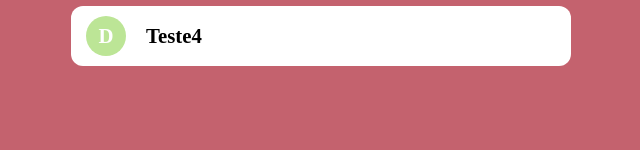
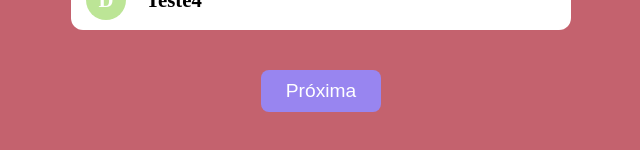
Before and after one commit to RafaelRF99/quiz, a Next.js app: page / in a window 1280 px wide. Shown: the part 528-678 px from the top of the page, without its empty margins (319-959 px from the left). Built offline with nearby package versions, Linux system fonts and the light colour scheme.

Commit message:
feat: botao + style

```diff
--- /dev/null
+++ b/src/components/Botao/Botao.module.css
@@ -0,0 +1,10 @@
+.botao {
+    background-color: #9885F0;
+    color: #FFF;
+    border-radius: 8px;
+    font-weight: 200;
+    font-size: 1.2rem;
+    border: none;
+    padding: 10px 25px;
+    margin-top: 30px;
+}
--- /dev/null
+++ b/src/components/Botao/index.tsx
@@ -0,0 +1,23 @@
+import styles from './Botao.module.css'
+
+import Link from 'next/link'
+
+interface BotaoProps {
+    href?: string
+    texto: string
+    onClick?: (e: any) => void
+}
+
+export default function Botao(props: BotaoProps) {
+
+    function renderBotao() {
+        return <button className={styles.botao}
+            onClick={props.onClick}>{props.texto}</button>
+    }
+
+  return props.href ? (
+    <Link href={props.href}>
+        {renderBotao()}
+    </Link>
+  ) : renderBotao()
+}
--- a/src/pages/index.tsx
+++ b/src/pages/index.tsx
@@ -5,6 +5,7 @@ import { useState } from 'react'
 import Questao from '@/components/Questao'
 import IQuestao from '../../model/questao'
 import IResposta from '../../model/resposta'
+import Botao from '@/components/Botao'
 
 const questaoMock = new IQuestao(2, "Enunciado", [
   IResposta.errada('Teste1'),
@@ -30,6 +31,7 @@ export default function Home() {
   return (
     <main className={styles.container}>
       <Questao valor={questao} respostaFornecida={respostaFornecida} tempoEsgotado={tempoEsgotado} />
+      <Botao texto='Próxima' />
     </main>
   )
 }
--- a/src/styles/Home.module.css
+++ b/src/styles/Home.module.css
@@ -1,8 +1,12 @@
 .container {
-    height: 100vh;
+    min-height: 100vh;
+    height: 100%;
 
     display: flex;
+    flex-direction: column;
     justify-content: center;
     align-items: center;
     background-color: #c4626e;
+
+    padding: 10px 0;
 }
```
Also changed, not shown: src/pages/resultado.tsx (added, +7 -0 lines).
